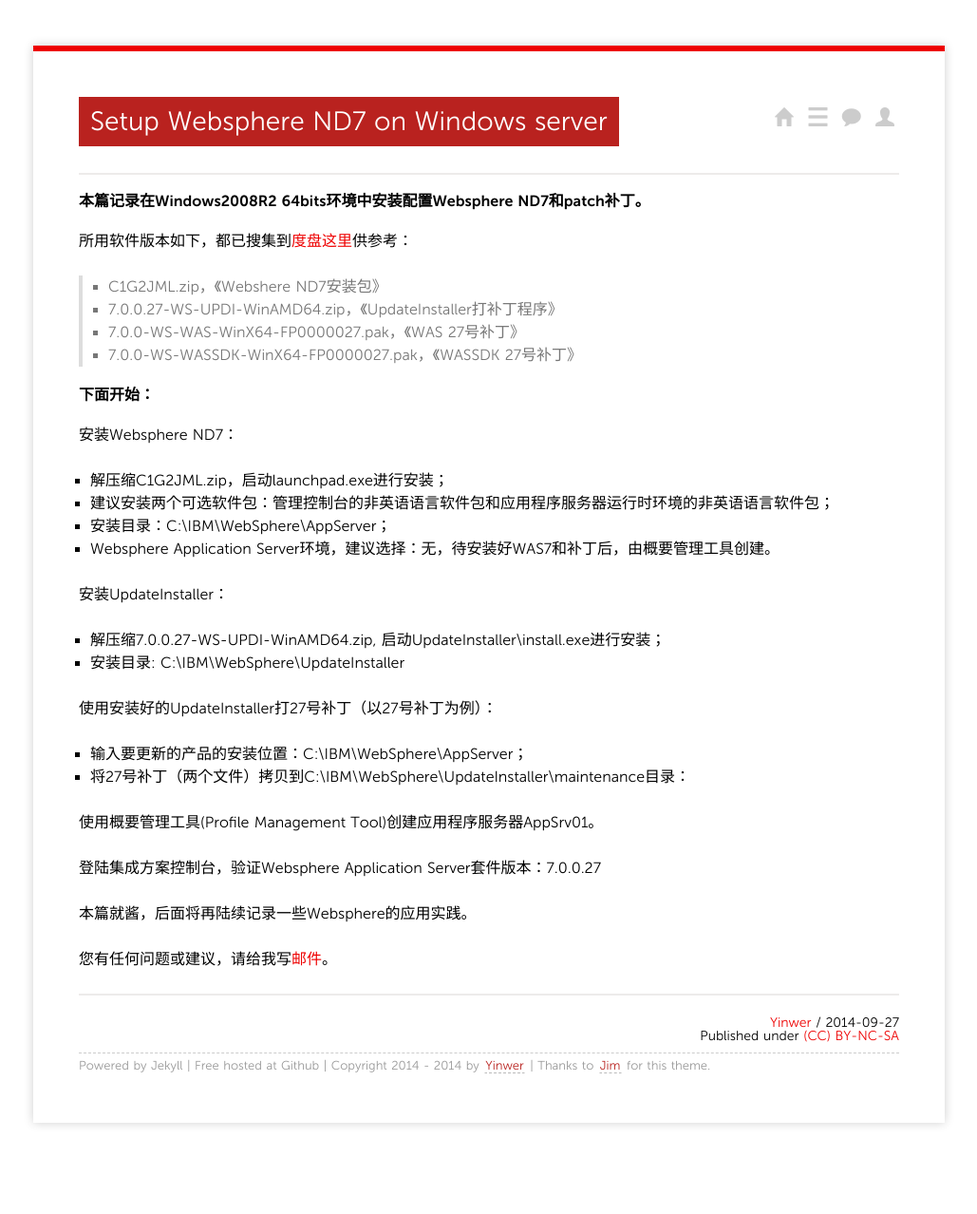
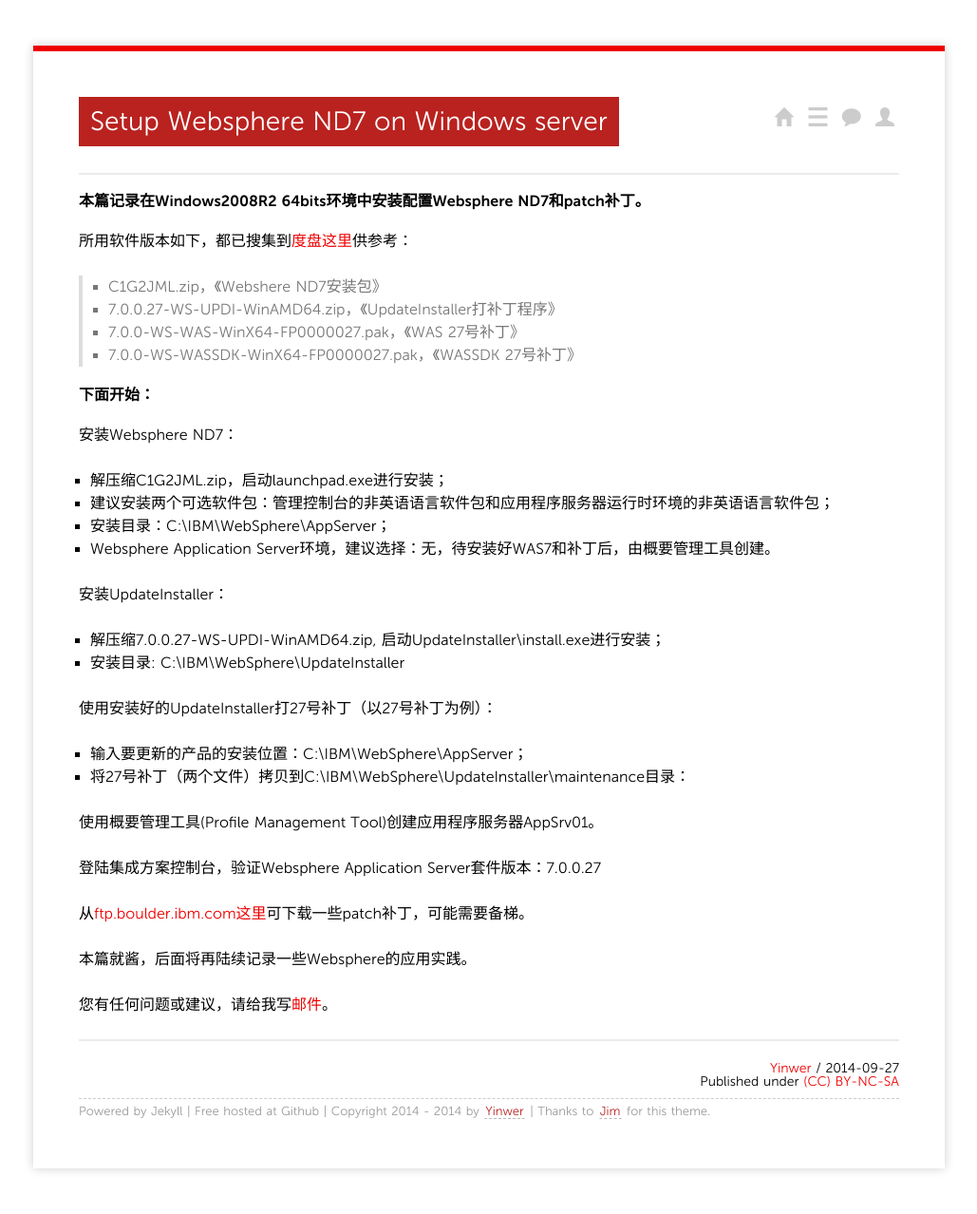
Before and after one commit to yinwer81/yinwer81.github.com, a Jekyll site: the page built from _posts/201409/2014-09-27-setup-websphere7-on-windows-server.md, in a window 1280 px wide. Shown: the whole page at 95% size, without its empty margins (125-1154 px from the left). Built offline with Jekyll 4.4.1, drawn with Linux system fonts in a browser that asks for light colours; nearby versions of some CDN libraries; Markdown is read by kramdown in place of the engine named in the settings; comment, search, counter and statistics services are not loaded; before the commit the page ends 1230 px from its top, so only the background shows below that.

Commit message:
add setup websphere7 on windows server

```diff
--- a/_posts/201409/2014-09-27-setup-websphere7-on-windows-server.md
+++ b/_posts/201409/2014-09-27-setup-websphere7-on-windows-server.md
@@ -35,6 +35,8 @@
 
 登陆集成方案控制台，验证Websphere Application Server套件版本：7.0.0.27
 
+从[ftp.boulder.ibm.com这里](ftp://ftp.boulder.ibm.com/software/websphere/appserv/support/fixpacks)可下载一些patch补丁，可能需要备梯。
+
 本篇就酱，后面将再陆续记录一些Websphere的应用实践。
 
 您有任何问题或建议，请给我写[邮件](mailto:yinwer81@gmail.com)。
```
